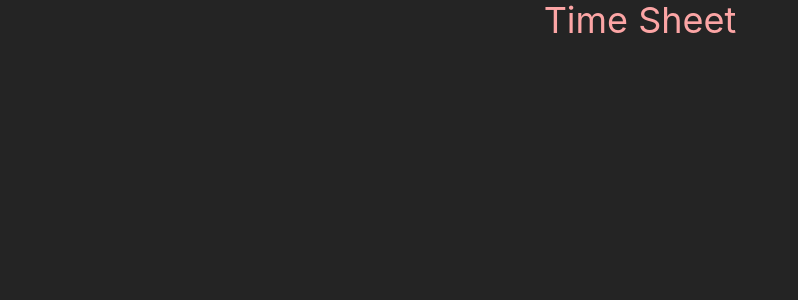
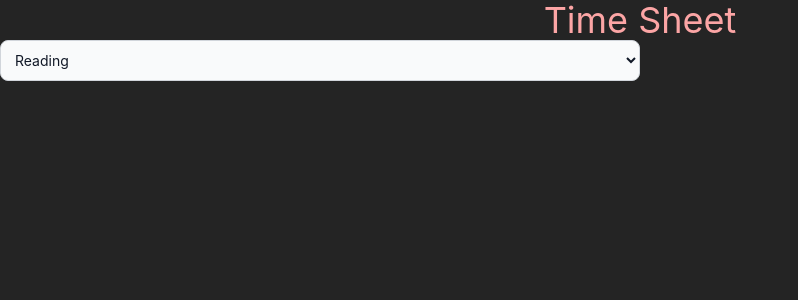
Before and after one commit to ngocquang2509/timesheet-management, a React (Vite) app in the folder practices/practice-one/timesheet-management/: page / in a window 1280 px wide. Shown: the top 300 px of the page, without its empty margins (0-798 px from the left). Built offline with nearby package versions, Linux system fonts and the light colour scheme.

Commit message:
#18 Remove size props in Dropdown

```diff
--- a/practices/practice-one/timesheet-management/src/pages/Home/index.tsx
+++ b/practices/practice-one/timesheet-management/src/pages/Home/index.tsx
@@ -1,9 +1,19 @@
-import Header from 'layouts/Header';
+import DropdownMenu from '../../components/DropdownMenu';
+import { OPTIONS_RECORD } from '../../constants/dropdown-option';
+import Header from '../../layouts/Header';
 
-const Home = (): React.ReactElement => (
-  <>
-    <Header />
-  </>
-);
+const Home = (): React.ReactElement => {
+  const handleClick = (e: any) => {
+    e.preventDefault();
+    console.log('Clicked');
+  };
+
+  return (
+    <>
+      <Header />
+      <DropdownMenu options={OPTIONS_RECORD} />
+    </>
+  );
+};
 
 export default Home;
```
